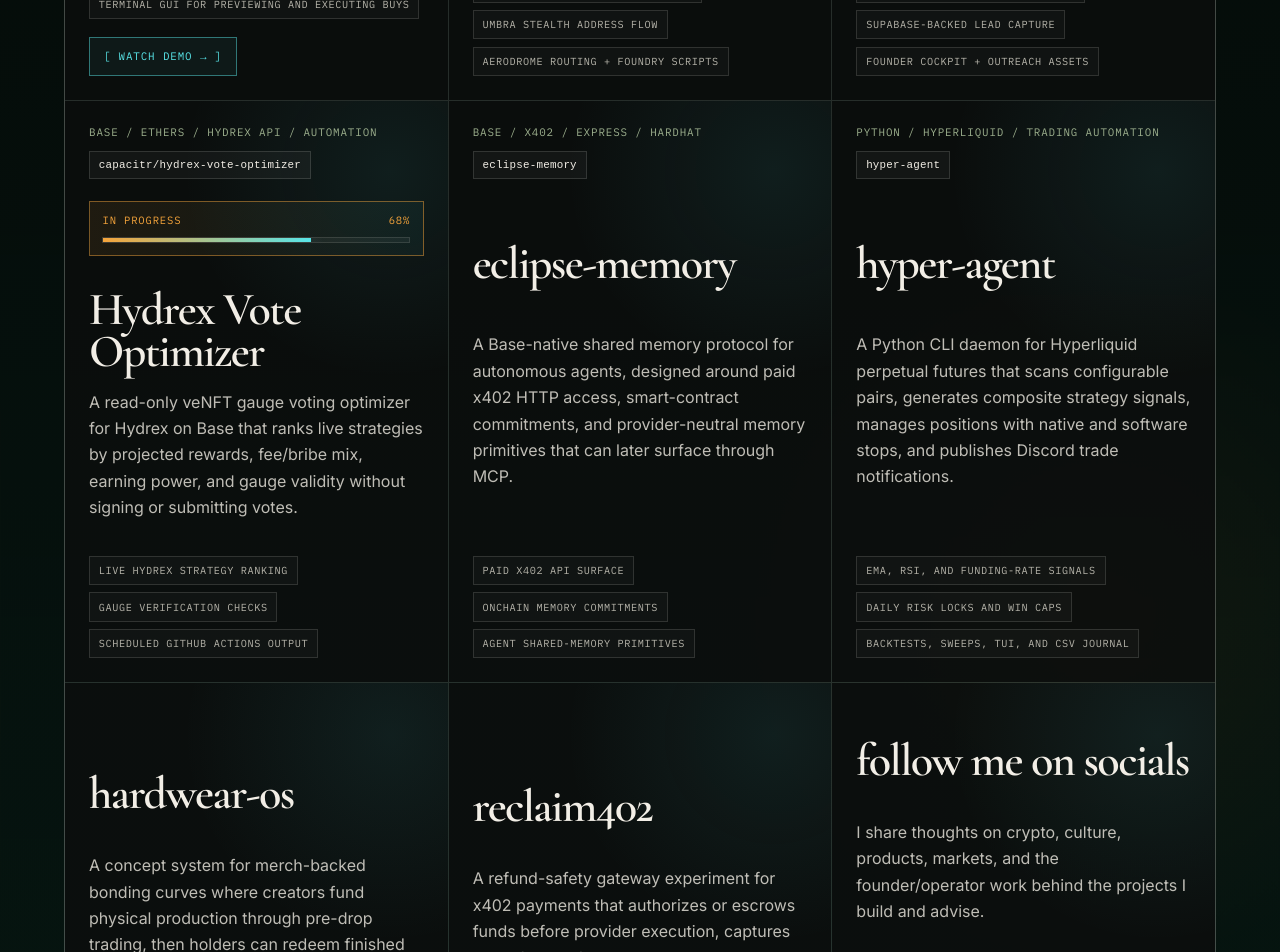
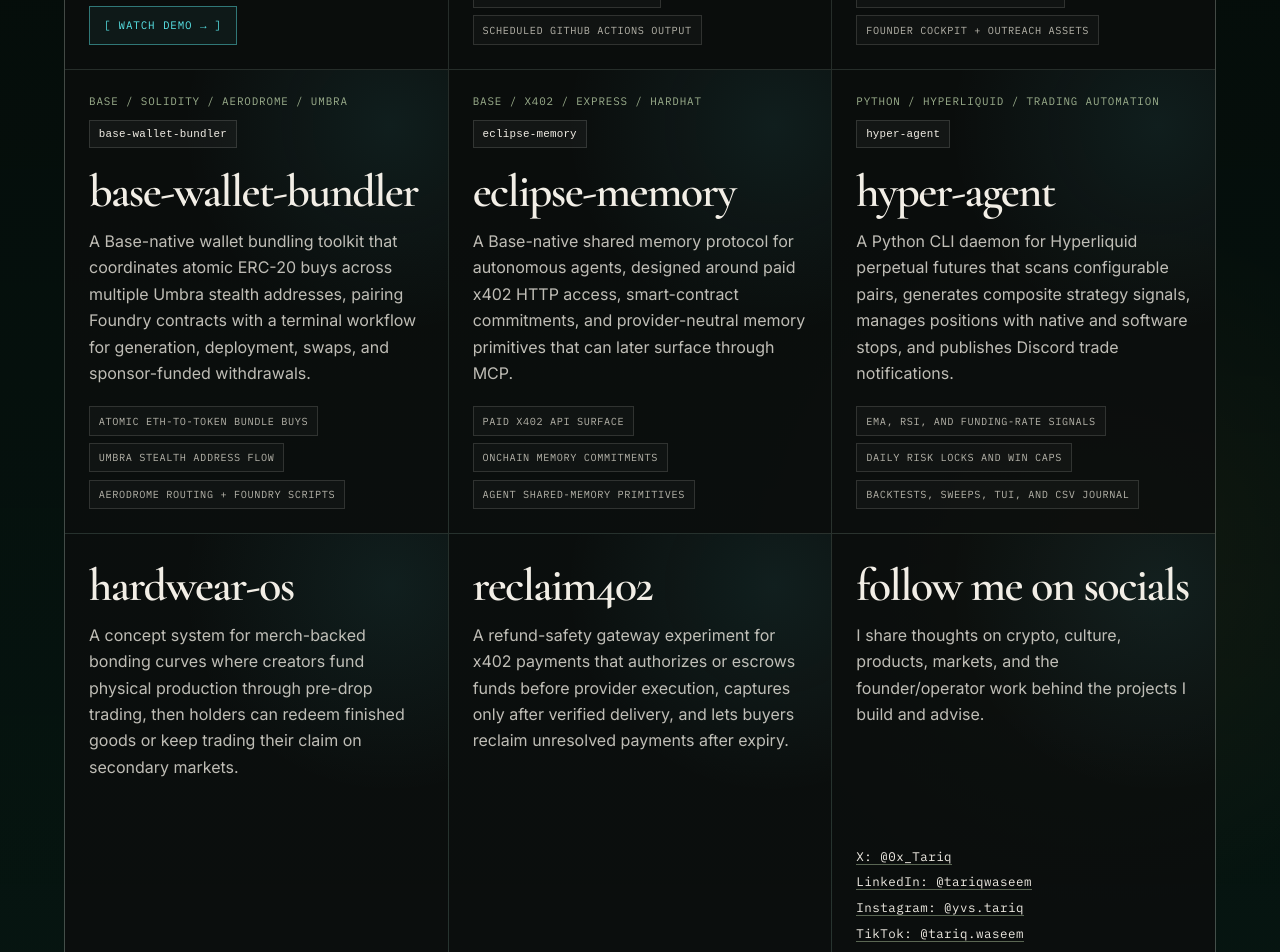
Before and after one commit to Syrexle/tariq-website, a React (Vite) app: page / in a window 1280 px wide. Shown: the part 3460-4412 px from the top of the page. Built offline with nearby package versions, Linux system fonts and the light colour scheme.

Commit message:
Normalize project card layout

```diff
--- a/src/main.tsx
+++ b/src/main.tsx
@@ -154,11 +154,13 @@ const devProjects = [
     demoUrl: 'https://youtu.be/5_sjySPeftw',
   },
   {
-    title: 'base-wallet-bundler',
-    folder: 'base-wallet-bundler',
-    type: 'Base / Solidity / Aerodrome / Umbra',
-    description: 'A Base-native wallet bundling toolkit that coordinates atomic ERC-20 buys across multiple Umbra stealth addresses, pairing Foundry contracts with a terminal workflow for generation, deployment, swaps, and sponsor-funded withdrawals.',
-    highlights: ['Atomic ETH-to-token bundle buys', 'Umbra stealth address flow', 'Aerodrome routing + Foundry scripts'],
+    title: 'Hydrex Vote Optimizer',
+    folder: 'capacitr/hydrex-vote-optimizer',
+    type: 'Base / Ethers / Hydrex API / Automation',
+    status: 'In progress',
+    progress: 68,
+    description: 'A read-only veNFT gauge voting optimizer for Hydrex on Base that ranks live strategies by projected rewards, fee/bribe mix, earning power, and gauge validity without signing or submitting votes.',
+    highlights: ['Live Hydrex strategy ranking', 'Gauge verification checks', 'Scheduled GitHub Actions output'],
   },
   {
     title: 'tradeLead AI',
@@ -170,13 +172,11 @@ const devProjects = [
     highlights: ['Voicemail-first lead extraction', 'Supabase-backed lead capture', 'Founder cockpit + outreach assets'],
   },
   {
-    title: 'Hydrex Vote Optimizer',
-    folder: 'capacitr/hydrex-vote-optimizer',
-    type: 'Base / Ethers / Hydrex API / Automation',
-    status: 'In progress',
-    progress: 68,
-    description: 'A read-only veNFT gauge voting optimizer for Hydrex on Base that ranks live strategies by projected rewards, fee/bribe mix, earning power, and gauge validity without signing or submitting votes.',
-    highlights: ['Live Hydrex strategy ranking', 'Gauge verification checks', 'Scheduled GitHub Actions output'],
+    title: 'base-wallet-bundler',
+    folder: 'base-wallet-bundler',
+    type: 'Base / Solidity / Aerodrome / Umbra',
+    description: 'A Base-native wallet bundling toolkit that coordinates atomic ERC-20 buys across multiple Umbra stealth addresses, pairing Foundry contracts with a terminal workflow for generation, deployment, swaps, and sponsor-funded withdrawals.',
+    highlights: ['Atomic ETH-to-token bundle buys', 'Umbra stealth address flow', 'Aerodrome routing + Foundry scripts'],
   },
   {
     title: 'eclipse-memory',
@@ -328,6 +328,7 @@ function App() {
           <div className="dev-project-grid">
             {devProjects.map((project) => (
               <article className={`dev-project-card${project.folder ? '' : ' private-project-card'}`} key={project.title}>
+                <div className="dev-project-content">
                   {(project.type || project.folder) && (
                     <div className="dev-project-topline">
                       {project.type && <span>{project.type}</span>}
@@ -349,6 +350,8 @@ function App() {
                   )}
                   <h3>{project.title}</h3>
                   <p>{project.description}</p>
+                </div>
+                <div className="dev-project-actions">
                   {project.highlights.length > 0 && (
                     <div className="mini-pill-list">
                       {project.highlights.map((item) => <span key={item}>{item}</span>)}
@@ -364,6 +367,7 @@ function App() {
                       ))}
                     </div>
                   )}
+                </div>
               </article>
             ))}
           </div>
--- a/src/styles.css
+++ b/src/styles.css
@@ -223,21 +223,24 @@ h3 { font-size: clamp(2rem, 3vw, 3.35rem); letter-spacing: -0.035em; }
 .portfolio-intro { display: grid; grid-template-columns: minmax(0, 1fr) minmax(280px, 34rem); gap: clamp(1.5rem, 5vw, 5rem); align-items: end; margin-bottom: 3rem; }
 .portfolio-intro p { color: var(--muted); line-height: 1.75; margin: 0; }
 .dev-project-grid { display: grid; grid-template-columns: repeat(3, minmax(0, 1fr)); gap: 1px; background: var(--line); border: 1px solid var(--line); }
-.dev-project-card { min-height: 27rem; padding: clamp(1.1rem, 2vw, 1.5rem); background: radial-gradient(circle at 85% 12%, rgba(88,229,232,.08), transparent 13rem), rgba(3,5,4,.78); display: flex; flex-direction: column; justify-content: space-between; }
+.dev-project-card { min-height: 27rem; padding: clamp(1.1rem, 2vw, 1.5rem); background: radial-gradient(circle at 85% 12%, rgba(88,229,232,.08), transparent 13rem), rgba(3,5,4,.78); display: flex; flex-direction: column; justify-content: space-between; gap: 1.25rem; }
+.dev-project-content { display: flex; flex-direction: column; gap: 1rem; }
+.dev-project-actions { display: grid; gap: 1.1rem; margin-top: auto; }
 .dev-project-topline { display: flex; flex-direction: column; gap: .75rem; color: var(--sage); font-family: 'IBM Plex Mono', monospace; text-transform: uppercase; letter-spacing: .08em; font-size: .68rem; }
 .dev-project-topline code { width: fit-content; max-width: 100%; padding: .45rem .55rem; border: 1px solid var(--line); color: var(--cream); background: rgba(255,255,255,.035); overflow-wrap: anywhere; text-transform: none; letter-spacing: .02em; }
-.dev-project-card h3 { font-size: clamp(2.1rem, 3.6vw, 4rem); margin-top: 2rem; }
-.project-status { margin-top: 1.35rem; padding: .72rem .78rem; border: 1px solid rgba(245,164,59,.46); background: linear-gradient(90deg, rgba(245,164,59,.09), rgba(88,229,232,.045)); color: var(--amber); font-size: .66rem; }
+.dev-project-card h3 { font-size: clamp(2.1rem, 3.6vw, 4rem); margin: .35rem 0 0; }
+.project-status { margin: 0; padding: .72rem .78rem; border: 1px solid rgba(245,164,59,.46); background: linear-gradient(90deg, rgba(245,164,59,.09), rgba(88,229,232,.045)); color: var(--amber); font-size: .66rem; }
 .project-status-row { display: flex; justify-content: space-between; gap: 1rem; margin-bottom: .58rem; }
 .project-status-track { height: .42rem; border: 1px solid rgba(242,238,230,.12); background: rgba(255,255,255,.045); overflow: hidden; }
 .project-status-track span { display: block; height: 100%; background: linear-gradient(90deg, var(--amber), var(--cyan)); box-shadow: 0 0 18px rgba(88,229,232,.42); }
-.private-project-card { justify-content: center; gap: 1.35rem; }
-.private-project-card h3 { margin-top: 0; }
+.private-project-card { justify-content: space-between; gap: 1.25rem; }
+.private-project-card h3 { margin: .35rem 0 0; }
 .private-project-card p { max-width: 34rem; }
-.dev-project-card p { color: rgba(242,238,230,.78); line-height: 1.65; }
+.dev-project-card p { color: rgba(242,238,230,.78); line-height: 1.65; margin: 0; }
 .mini-pill-list { display: flex; flex-wrap: wrap; gap: .45rem; margin-top: 1.2rem; }
+.dev-project-card .mini-pill-list { margin-top: 0; }
 .mini-pill-list span { border: 1px solid var(--line); padding: .45rem .55rem; color: var(--muted); background: rgba(255,255,255,.025); font-family: 'IBM Plex Mono', monospace; text-transform: uppercase; letter-spacing: .06em; font-size: .64rem; }
-.demo-link { width: fit-content; display: inline-flex; align-items: center; margin-top: 1.1rem; padding: .72rem .86rem; border: 1px solid rgba(88,229,232,.46); color: var(--cyan); background: rgba(88,229,232,.055); font-size: .68rem; }
+.demo-link { width: fit-content; display: inline-flex; align-items: center; margin-top: 0; padding: .72rem .86rem; border: 1px solid rgba(88,229,232,.46); color: var(--cyan); background: rgba(88,229,232,.055); font-size: .68rem; }
 .demo-link:hover { border-color: var(--cyan); background: rgba(88,229,232,.11); color: var(--cream); }
 .social-link-list { display: grid; gap: .55rem; margin-top: .2rem; }
 .social-link-list a { width: fit-content; border-bottom: 1px solid rgba(156,175,141,.55); color: var(--cream); font-family: 'IBM Plex Mono', monospace; font-size: .78rem; letter-spacing: .04em; text-decoration: none; }
```
Lines whose indentation alone changed are shown as unchanged.
